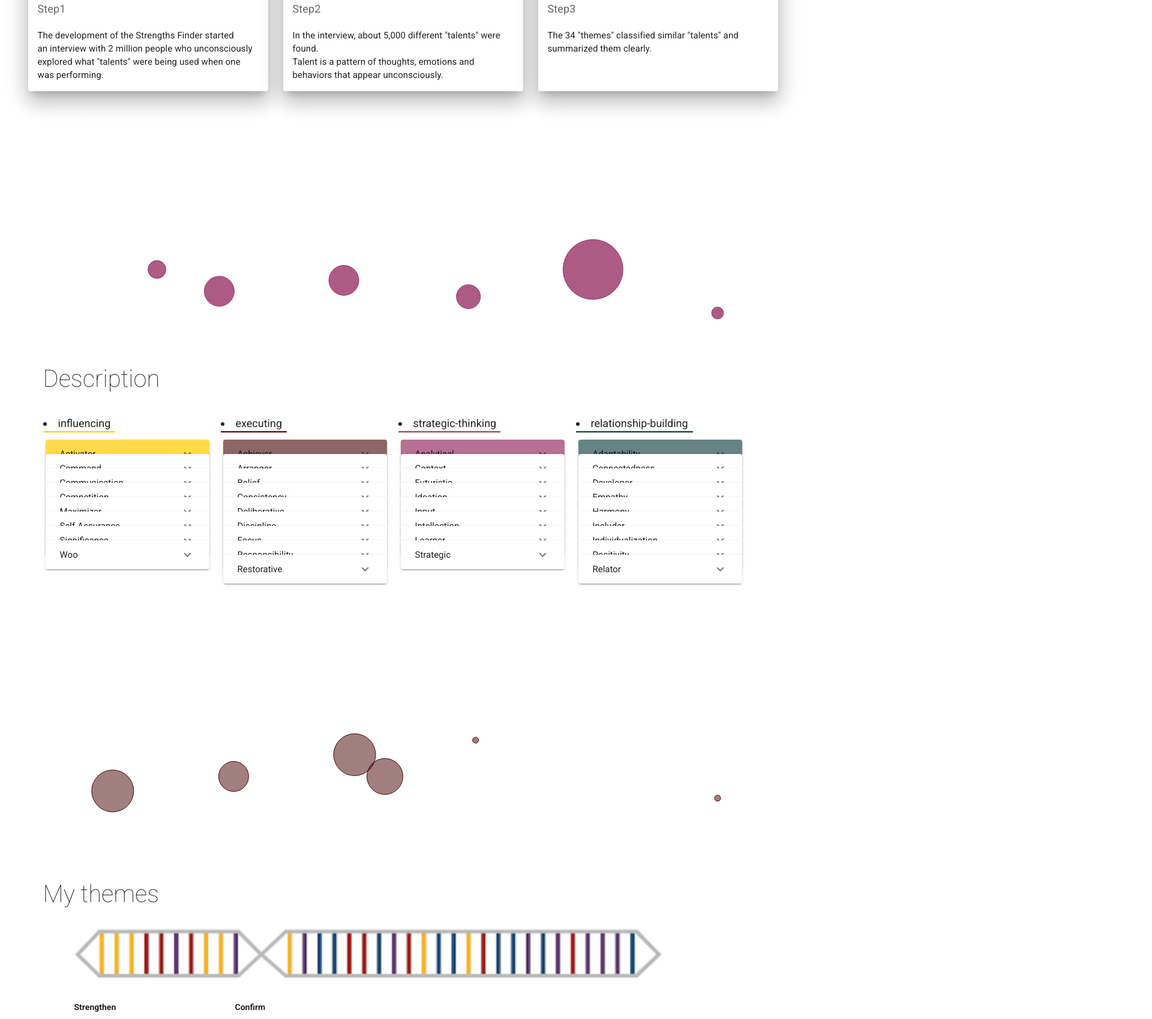
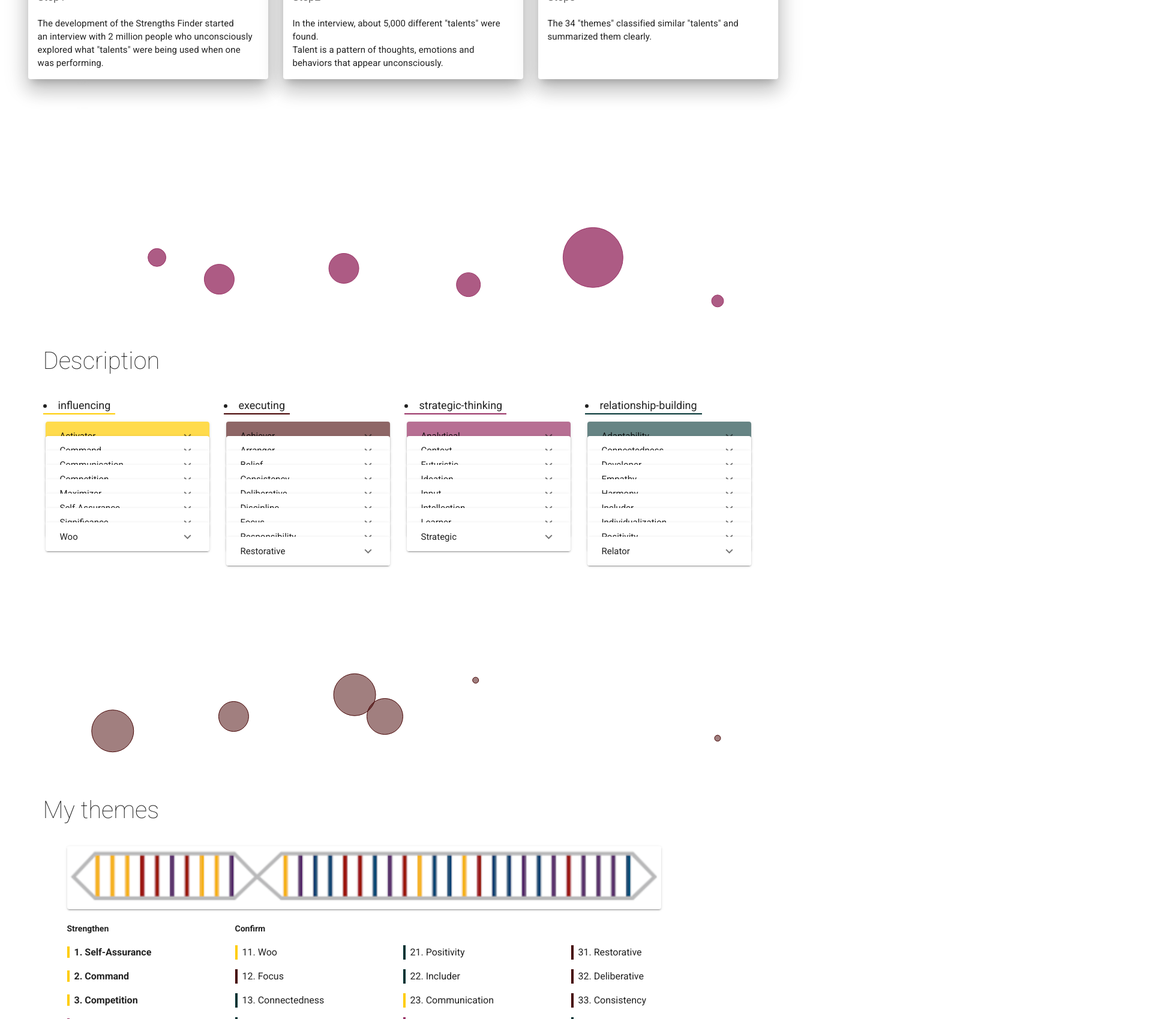
Before and after one commit to torish14/nuxt-portfolio, a Nuxt app: page / in a window 1280 px wide. Shown: the part 1040-2739 px from the top of the page at 60% size, 1920 px wide, since content can reach past the window. Built offline with nearby package versions, Linux system fonts and the light colour scheme.

Commit message:
メインページのCSS編集

```diff
--- a/app/pages/index.vue
+++ b/app/pages/index.vue
@@ -11,7 +11,7 @@
     <div class="bubble1" style="pointer-events: none;">
       <Bubble1 />
     </div>
-    <div class="heading1" style="font-size: 40px; font-weight: 100; padding-bottom: 20px;">
+    <div class="heading1" style="font-size: 40px; font-weight: 100; position: relative; bottom: 30px;">
       Formation
     </div>
     <div class="card">
@@ -19,14 +19,14 @@
       <Card2 />
       <Card3 />
     </div>
-    <div class="bubble2" style="pointer-events: none; padding-bottom: 50px;">
+    <div class="bubble2" style="pointer-events: none;">
       <Bubble2 />
     </div>
-    <div class="heading2" style="font-size: 40px; font-weight: 100; padding-bottom: 30px;">
+    <div class="heading2" style="font-size: 40px; font-weight: 100; position: relative; top: 40px;">
       Description
     </div>
     <div class="panel" style="display: flex;">
-      <div class="influencing" style="padding-right: 15px;">
+      <div class="influencing" style="position: relative; top: 70px;">
         <li style="font-size: 18px; border-bottom: solid 2px rgba(255, 204, 0, 1); max-width: 120px;">
           influencing
         </li>
@@ -40,7 +40,7 @@
         <Panel7 />
         <Panel8 />
       </div>
-      <div class="executing" style="padding-right: 15px;">
+      <div class="executing" style="position: relative; top: 70px; left: 20px;">
         <li style="font-size: 18px; border-bottom: solid 2px rgba(68, 0, 0, 1); max-width: 110px;">
           executing
         </li>
@@ -55,7 +55,7 @@
         <Panel16 />
         <Panel17 />
       </div>
-      <div class="strategic-thinking" style="padding-right: 15px;">
+      <div class="strategic-thinking" style="position: relative; top: 70px; left: 40px;">
         <li style="font-size: 18px; border-bottom: solid 2px rgba(153, 51, 102, 1); max-width: 170px;">
           strategic-thinking
         </li>
@@ -69,7 +69,7 @@
         <Panel24 />
         <Panel25 />
       </div>
-      <div class="relationship-building" style="padding-right: 15px;">
+      <div class="relationship-building" style="position: relative; top: 70px; left: 60px;">
         <li style="font-size: 18px; border-bottom: solid 2px rgba(0, 51, 51, 1); max-width: 195px;">
           relationship-building
         </li>
@@ -88,12 +88,16 @@
     <div class="bubble3" style="pointer-events: none;">
       <Bubble3 />
     </div>
-    <div class="heading3" style="font-size: 40px; font-weight: 100; padding-bottom: 20px; margin-top: 50px;">
+    <div class="heading3" style="font-size: 40px; font-weight: 100; position: relative; top: 60px;">
       My themes
     </div>
-    <div class="image" style="margin-left: 40px;">
-      <img src="~/assets/Clifton DNA.png" alt="" style="width: 1000px;">
-      <div class="strengthen" style="padding-top: 20px; padding-left: 12px;">
+    <div class="image" style="position: relative; top: 90px; left: 40px;">
+      <v-hover v-slot:default="{ hover }" close-delay="200">
+        <v-card :elevation="hover ? 16 : 2" max-width="990">
+          <img src="~/assets/Clifton DNA.png" alt="" style="">
+        </v-card>
+      </v-hover>
+      <div class="strengthen" style="position: relative; top: 20px;">
         <p><strong style="font-size: 14px;">Strengthen</strong></p>
         <p><strong style="border-left: solid 4px rgba(255, 204, 0, 1); padding-left: 8px;">1. Self-Assurance</strong></p>
         <p><strong style="border-left: solid 4px rgba(255, 204, 0, 1); padding-left: 8px;">2. Command</strong></p>
@@ -116,7 +120,7 @@
           10. Achiever
         </p>
       </div>
-      <div class="confirm1" style="position: relative; top: -440px; left: 280px;">
+      <div class="confirm1" style="position: relative; top: -420px; left: 280px;">
         <p><strong style="font-size: 14px;">Confirm</strong></p>
         <p style="border-left: solid 4px rgba(255, 204, 0, 1); padding-left: 8px;">
           11. Woo
@@ -149,7 +153,7 @@
           20. Significance
         </p>
       </div>
-      <div class="confirm2" style="position: relative; top: -840px; left: 560px;">
+      <div class="confirm2" style="position: relative; top: -820px; left: 560px;">
         <p style="border-left: solid 4px rgba(0, 51, 51, 1); padding-left: 8px;">
           21. Positivity
         </p>
@@ -181,7 +185,7 @@
           30. Context
         </p>
       </div>
-      <div class="confirm3" style="position: relative; top: -1240px; left: 840px;">
+      <div class="confirm3" style="position: relative; top: -1220px; left: 840px;">
         <p style="border-left: solid 4px rgba(68, 0, 0, 1); padding-left: 8px;">
           31. Restorative
         </p>
@@ -196,8 +200,14 @@
         </p>
       </div>
     </div>
-    <div class="bubble4" style="pointer-events: none;">
+    <div class="bubble4" style="pointer-events: none; position: relative; bottom: 120px;;">
       <Bubble4 />
+    </div>
+    <div class="heading3" style="font-size: 40px; font-weight: 100; position: relative; bottom: 50px;">
+      Contact
+    </div>
+    <div class="contact">
+      <ContactForm style="position: relative; bottom: 20px;" />
     </div>
   </section>
 </template>
@@ -244,6 +254,7 @@ import Panel31 from '~/components/Panel31'
 import Panel32 from '~/components/Panel32'
 import Panel33 from '~/components/Panel33'
 import Panel34 from '~/components/Panel34'
+import ContactForm from '~/components/ContactForm'
 
 export default {
   components: {
@@ -287,7 +298,8 @@ export default {
     Panel31,
     Panel32,
     Panel33,
-    Panel34
+    Panel34,
+    ContactForm
   },
   data () {
     return {
@@ -298,12 +310,9 @@ export default {
 </script>
 
 <style>
-.container {
-}
-
-.title {
-  position: absolute;
-  padding-right: 50px;
+* {
+  margin: 0;
+  padding: 0;
 }
 
 .heading1 {
@@ -322,17 +331,13 @@ export default {
 
 .bubble2 {
   padding-left: 50px;
-  padding-top: -50px;
-  padding-bottom: 50px;
 }
 
 .bubble3 {
   padding-left: 80px;
-  padding-bottom: 50px;
 }
 
 .bubble4 {
   position: relative;
-  top: -800px;
 }
 </style>
```
Also changed, not shown: app/assets/Clifton DNA.png.
